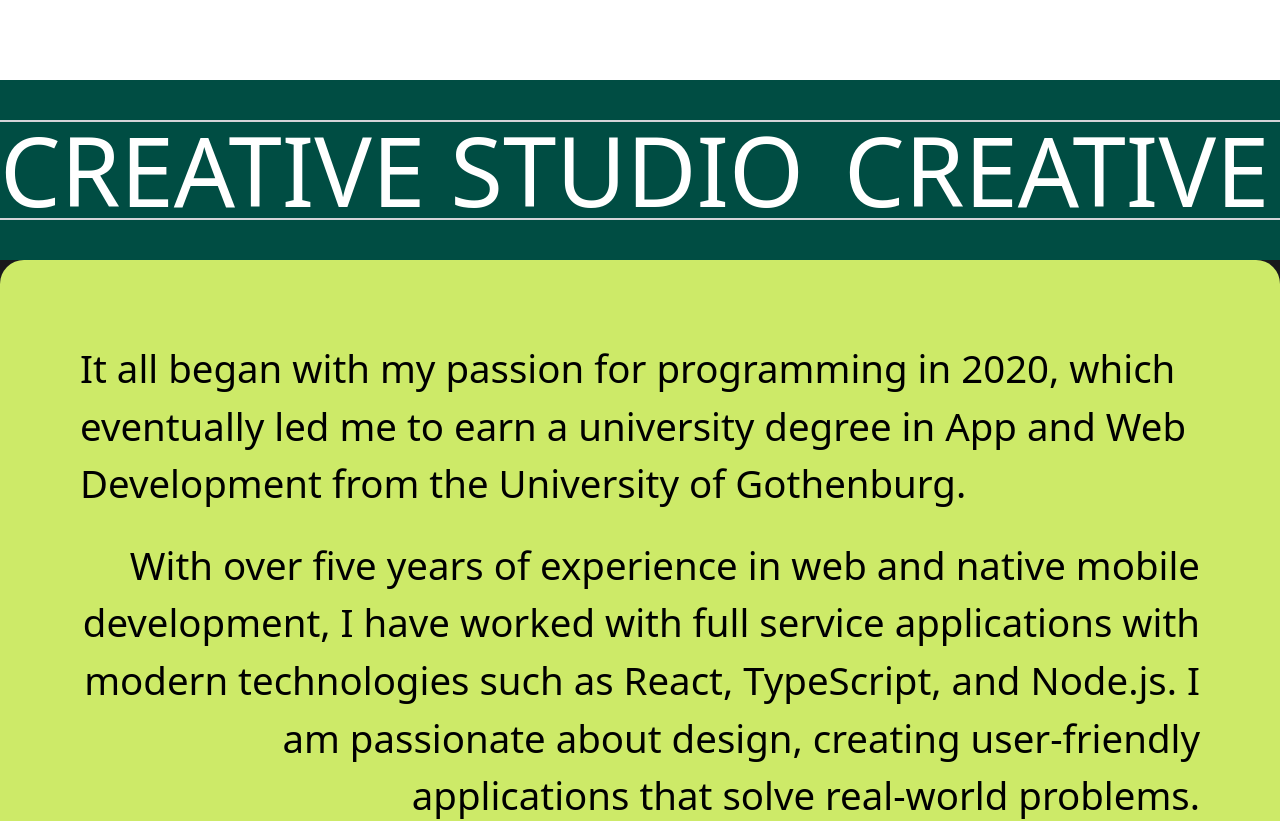
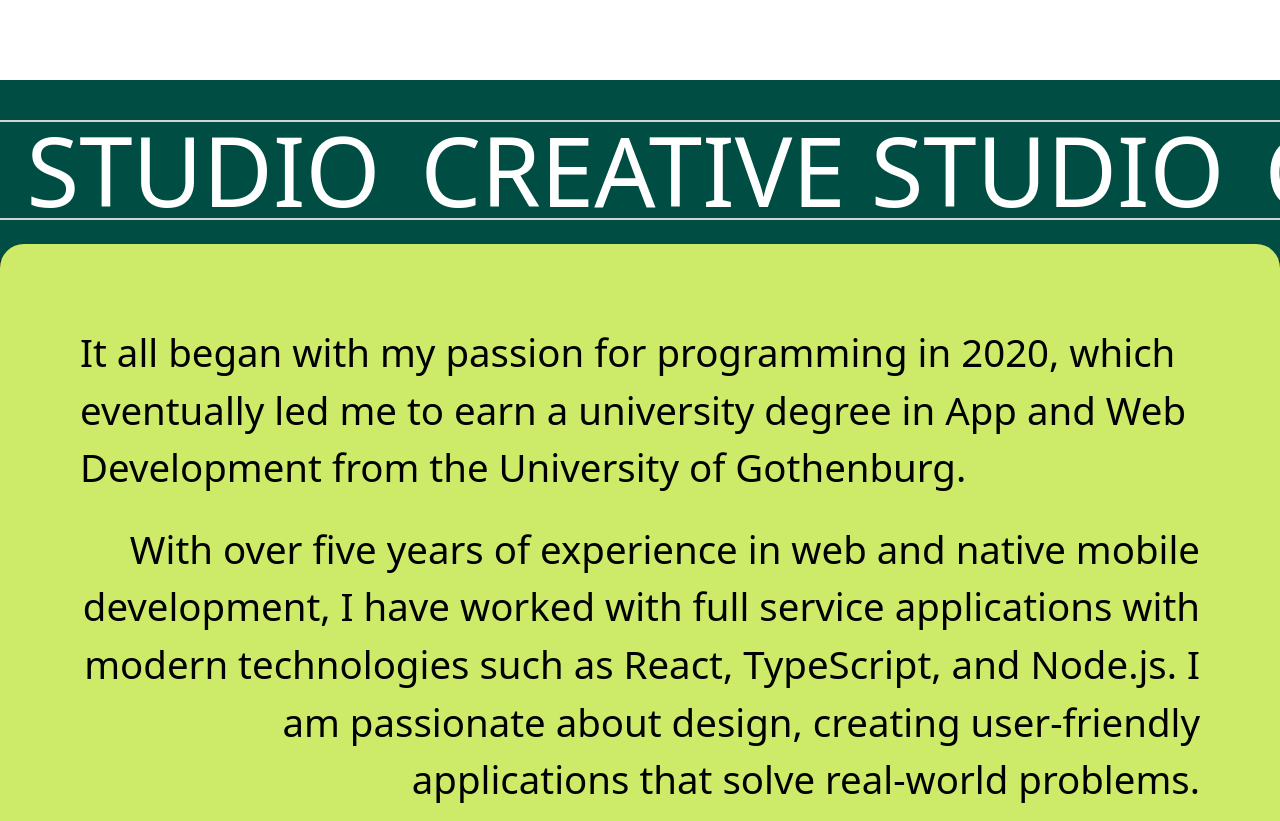
Before and after one commit to ns-develops/Portfolio-ns-dev.tech, a React (Vite) app: page / in a window 1280 px wide. Shown: the part 720-1541 px from the top of the page. Built offline with nearby package versions, Linux system fonts and the light colour scheme; a web font is replaced by a local one.

Commit message:
small change maruqee and info

```diff
--- a/src/components/Info.jsx
+++ b/src/components/Info.jsx
@@ -1,9 +1,14 @@
 import React from 'react';
+import { motion } from 'framer-motion';
 
 const Info = () => {
   return (
-    <div className="w-full p-20 bg-[#CDEA68] rounded-tl-3xl rounded-tr-3xl text-black">
-
+    <motion.div
+      className="relative -mt-4 w-full p-20 bg-[#CDEA68] rounded-tl-3xl rounded-tr-3xl text-black z-10"
+      initial={{ opacity: 0, y: 100 }}
+      animate={{ opacity: 1, y: 0 }}
+      transition={{ duration: 1, ease: 'easeOut' }}
+    >
       <div className="flex flex-col gap-6 text-[3vw] leading-[4.5vw] font-[Neue_Montreal]">
         <p className="text-left">
           It all began with my passion for programming in 2020, which eventually led me to earn a university degree in App and Web Development from the University of Gothenburg.
@@ -29,21 +34,26 @@ const Info = () => {
         <p className="text-right">
           But it’s also a journey of constant learning — exploring new tools, keeping up with trends, and finding fresh ways to express creativity through technology. At its core, being a creative designer in web development is about storytelling: crafting meaningful digital experiences that connect people and ideas.
         </p>
-      {/* <p className="text-right">
-        -   N.S
-        </p>*/}
       </div>
 
       <div className="w-full flex gap-5 border-t-[1px] mt-20 border-[#a1b562] pt-10">
         <div className="w-1/2">
           <h1 className="text-7xl font-[Neue_Montreal]">Approach:</h1>
-          <button className="flex items-center gap-10 px-10 py-6 bg-zinc-900 mt-10 rounded-full text-white">
+          <motion.button
+            whileHover={{ scale: 1.05 }}
+            whileTap={{ scale: 0.95 }}
+            className="flex items-center gap-10 px-10 py-6 bg-zinc-900 mt-10 rounded-full text-white"
+          >
             Read More
-          </button>
+          </motion.button>
         </div>
 
         <div className="w-1/2 flex justify-end relative">
-          <div className="bg-[#b0c859] w-[70vh] h-[70vh] rounded relative overflow-hidden">
+          <motion.div
+            className="bg-[#b0c859] w-[70vh] h-[70vh] rounded relative overflow-hidden"
+            whileHover={{ scale: 1.02 }}
+            transition={{ duration: 0.3 }}
+          >
             <div className="absolute inset-0 flex flex-col justify-center items-center">
               {Array.from({ length: 12 }).map((_, i) => (
                 <span
@@ -55,11 +65,10 @@ const Info = () => {
                 </span>
               ))}
             </div>
-          </div>
+          </motion.div>
         </div>
       </div>
-
-    </div>
+    </motion.div>
   );
 };
 
--- a/src/components/Marquee.jsx
+++ b/src/components/Marquee.jsx
@@ -1,15 +1,16 @@
 import React from 'react'
+import '../marquee.css'
 
 export const Marquee = () => {
   return (
     <div className='w-full py-10 bg-[#004D43]'>
-        <div className='text border-t-2 border-b-2 border-zinc-300 flex gap-10 overflow-hidden whitespace-nowrap'>
-          {/*  <h1 className='text-[10vw] leading-none font-["Founders_Grotesk_X_Condensed"] uppercase pt-10 -mb-10 font-semibold'> CREATIVE STUDIO </h1>*/}
-            <h1 className='text-8xl'> CREATIVE STUDIO </h1>
-            <h1 className='text-8xl'> CREATIVE STUDIO </h1>
+      <div className='text border-t-2 border-b-2 border-zinc-300 flex gap-10 overflow-hidden whitespace-nowrap'>
+        <div className='marquee flex gap-10'>
+          <h1 className='text-8xl'> CREATIVE STUDIO </h1>
+          <h1 className='text-8xl'> CREATIVE STUDIO </h1>
+          <h1 className='text-8xl'> CREATIVE STUDIO </h1>
         </div>
-
+      </div>
     </div>
-
   )
 }
--- /dev/null
+++ b/src/marquee.css
@@ -0,0 +1,14 @@
+.marquee {
+  display: inline-flex;
+  white-space: nowrap;
+  animation: scrollLeft 20s linear infinite;
+}
+
+@keyframes scrollLeft {
+  0% {
+    transform: translateX(0);
+  }
+  100% {
+    transform: translateX(-50%);
+  }
+}
```
